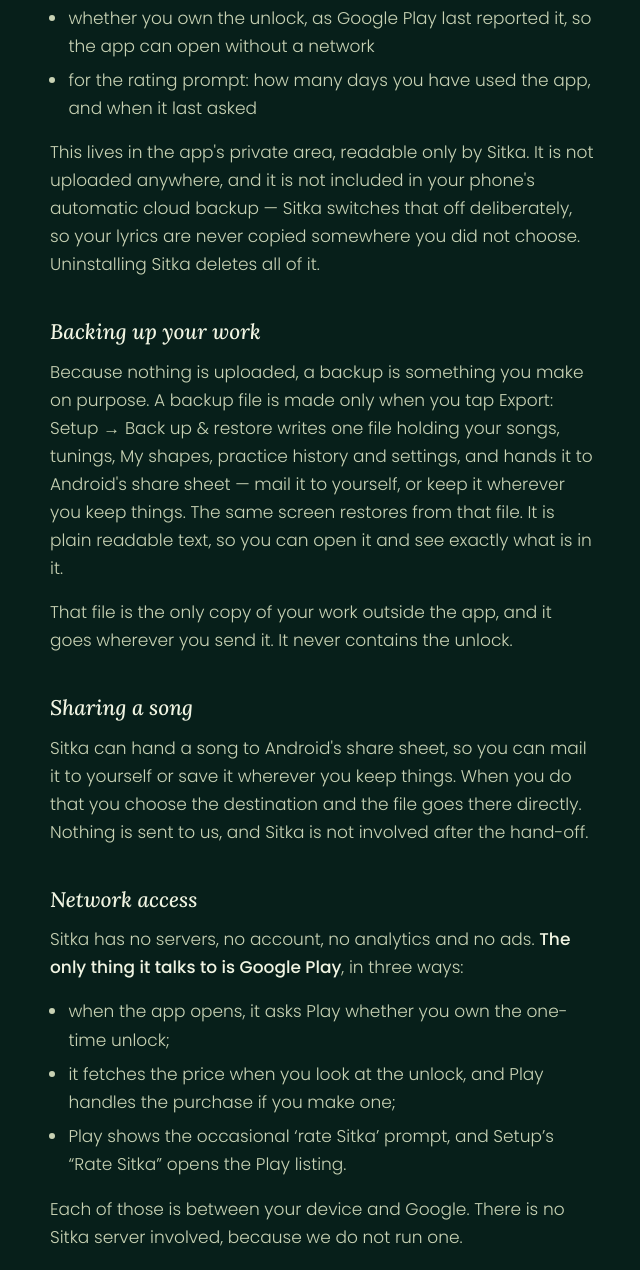
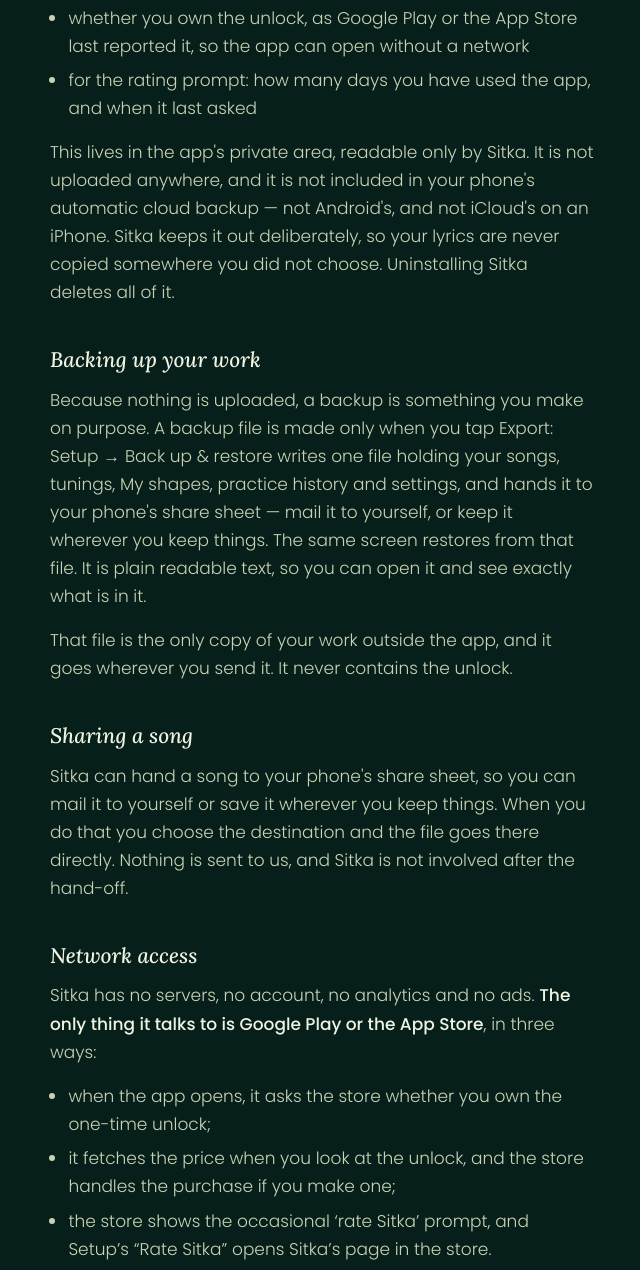
Before and after one commit to jthomsonva-creator/sitka-site, a plain HTML site: page privacy/index.html in a window 1280 px wide. Shown: the part 1530-2800 px from the top of the page, without its empty margins (318-958 px from the left). Drawn offline with Linux system fonts and the light colour scheme.

Commit message:
Privacy policy for iOS: the App Store beside Google Play, iCloud backup, the phone's share sheet
The unlock check, the price and purchase, and the rating prompt now name
Google Play or the App Store (and Google or Apple). Backup export and song
sharing go to "your phone's share sheet". The automatic-backup line covers
both: Android's is off (allowBackup false) and on iOS the app's storage is
excluded from iCloud backup (AsyncStorage 2.2.0 sets NSURLIsExcludedFromBackupKey
on its folder by default; Sitka does not set RCTAsyncStorageExcludeFromBackup).
Last updated 17 November 2026. The home page is unchanged.

Co-Authored-By: Claude Opus 5.5 <noreply@anthropic.com>

```diff
--- a/privacy/index.html
+++ b/privacy/index.html
@@ -43,7 +43,7 @@
   <a class="back" href="/">&larr; Sitka</a>
 
   <h1>Privacy Policy</h1>
-  <p class="updated">Last updated 28 October 2026</p>
+  <p class="updated">Last updated 17 November 2026</p>
 
   <p class="lede">
     Sitka is a guitar tuner and songwriting app. It has no accounts, no
@@ -60,7 +60,7 @@
     phone.
   </p>
   <p>
-    The only thing Sitka talks to is Google Play, about the one-time
+    The only thing Sitka talks to is Google Play or the App Store, about the one-time
     unlock and the occasional rating prompt. None of it carries anything
     of yours. See <a href="#network">Network access</a> below.
   </p>
@@ -93,14 +93,15 @@
     <li>your chord practice setup</li>
     <li>your vocal range, and your vocal practice sessions: pitch scores and the dates you practised</li>
     <li>settings, such as reference pitch, the chords capo, metronome and Perform preferences</li>
-    <li>whether you own the unlock, as Google Play last reported it, so the app can open without a network</li>
+    <li>whether you own the unlock, as Google Play or the App Store last reported it, so the app can open without a network</li>
     <li>for the rating prompt: how many days you have used the app, and when it last asked</li>
   </ul>
   <p>
     This lives in the app's private area, readable only by Sitka. It is
     not uploaded anywhere, and it is not included in your phone's
-    automatic cloud backup — Sitka switches that off deliberately, so your
-    lyrics are never copied somewhere you did not choose. Uninstalling
+    automatic cloud backup — not Android's, and not iCloud's on an iPhone.
+    Sitka keeps it out deliberately, so your lyrics are never copied
+    somewhere you did not choose. Uninstalling
     Sitka deletes all of it.
   </p>
 
@@ -109,7 +110,7 @@
     Because nothing is uploaded, a backup is something you make on
     purpose. A backup file is made only when you tap Export: Setup
     &rarr; Back up &amp; restore writes one file holding your songs,
-    tunings, My shapes, practice history and settings, and hands it to Android's
+    tunings, My shapes, practice history and settings, and hands it to your phone's
     share sheet — mail it to yourself, or keep it wherever you keep
     things. The same screen restores from that file. It is plain readable
     text, so you can open it and see exactly what is in it.
@@ -121,7 +122,7 @@
 
   <h2>Sharing a song</h2>
   <p>
-    Sitka can hand a song to Android's share sheet, so you can mail it to
+    Sitka can hand a song to your phone's share sheet, so you can mail it to
     yourself or save it wherever you keep things. When you do that you
     choose the destination and the file goes there directly. Nothing is
     sent to us, and Sitka is not involved after the hand-off.
@@ -130,25 +131,25 @@
   <h2 id="network">Network access</h2>
   <p>
     Sitka has no servers, no account, no analytics and no ads.
-    <strong>The only thing it talks to is Google Play</strong>, in three
+    <strong>The only thing it talks to is Google Play or the App Store</strong>, in three
     ways:
   </p>
   <ul>
-    <li>when the app opens, it asks Play whether you own the one-time
+    <li>when the app opens, it asks the store whether you own the one-time
       unlock;</li>
-    <li>it fetches the price when you look at the unlock, and Play handles
+    <li>it fetches the price when you look at the unlock, and the store handles
       the purchase if you make one;</li>
-    <li>Play shows the occasional &lsquo;rate Sitka&rsquo; prompt, and
-      Setup&rsquo;s &ldquo;Rate Sitka&rdquo; opens the Play listing.</li>
+    <li>the store shows the occasional &lsquo;rate Sitka&rsquo; prompt, and
+      Setup&rsquo;s &ldquo;Rate Sitka&rdquo; opens Sitka&rsquo;s page in the store.</li>
   </ul>
   <p>
-    Each of those is between your device and Google. There is no Sitka
+    Each of those is between your device and Google or Apple. There is no Sitka
     server involved, because we do not run one.
   </p>
   <p>
     Nothing else leaves your device. Your songs, lyrics, tunings, shapes,
     vocal range and practice history are never transmitted &mdash; not to us,
-    not to Google, not to anyone. There is no analytics, no crash
+    not to Google or Apple, not to anyone. There is no analytics, no crash
     reporting, no advertising and no account.
   </p>
 
```
